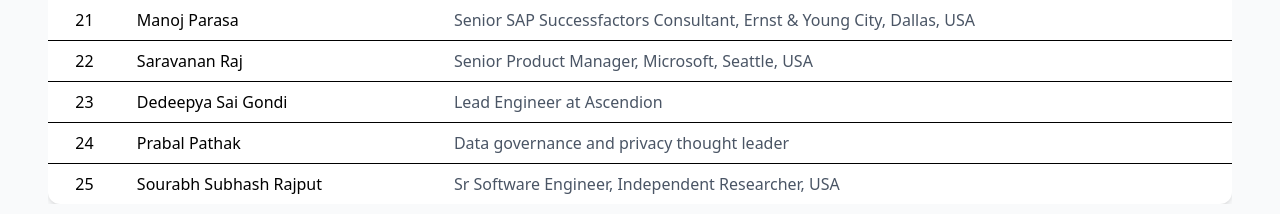
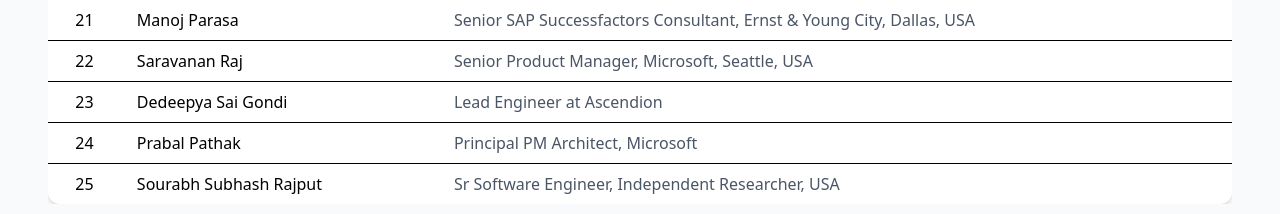
Before and after one commit to mr-dev-prince/ieee_conference, a React (Vite) app: page /committee in a window 1280 px wide. Shown: the part 6360-6574 px from the top of the page. Built offline with nearby package versions, Linux system fonts and the light colour scheme.

Commit message:
update: modify affiliation for Prabal Pathak in CommitteePage

```diff
--- a/src/pages/CommitteePage.jsx
+++ b/src/pages/CommitteePage.jsx
@@ -503,7 +503,7 @@
             },
             {
               name: "Prabal Pathak",
-              affiliation: "Data governance and privacy thought leader",
+              affiliation: "Principal PM Architect, Microsoft",
             },
             {
               name: "Sourabh Subhash Rajput",
```
